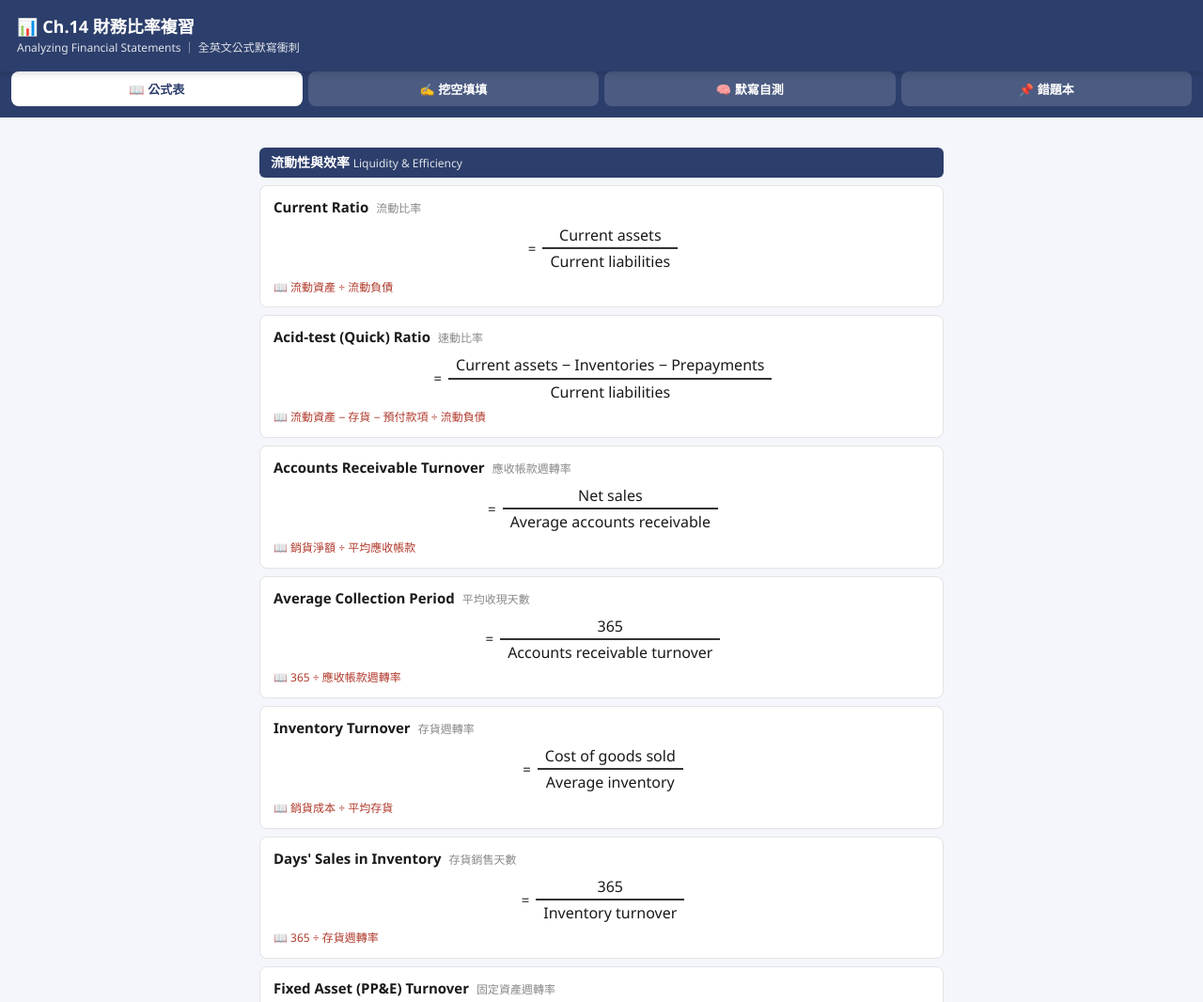
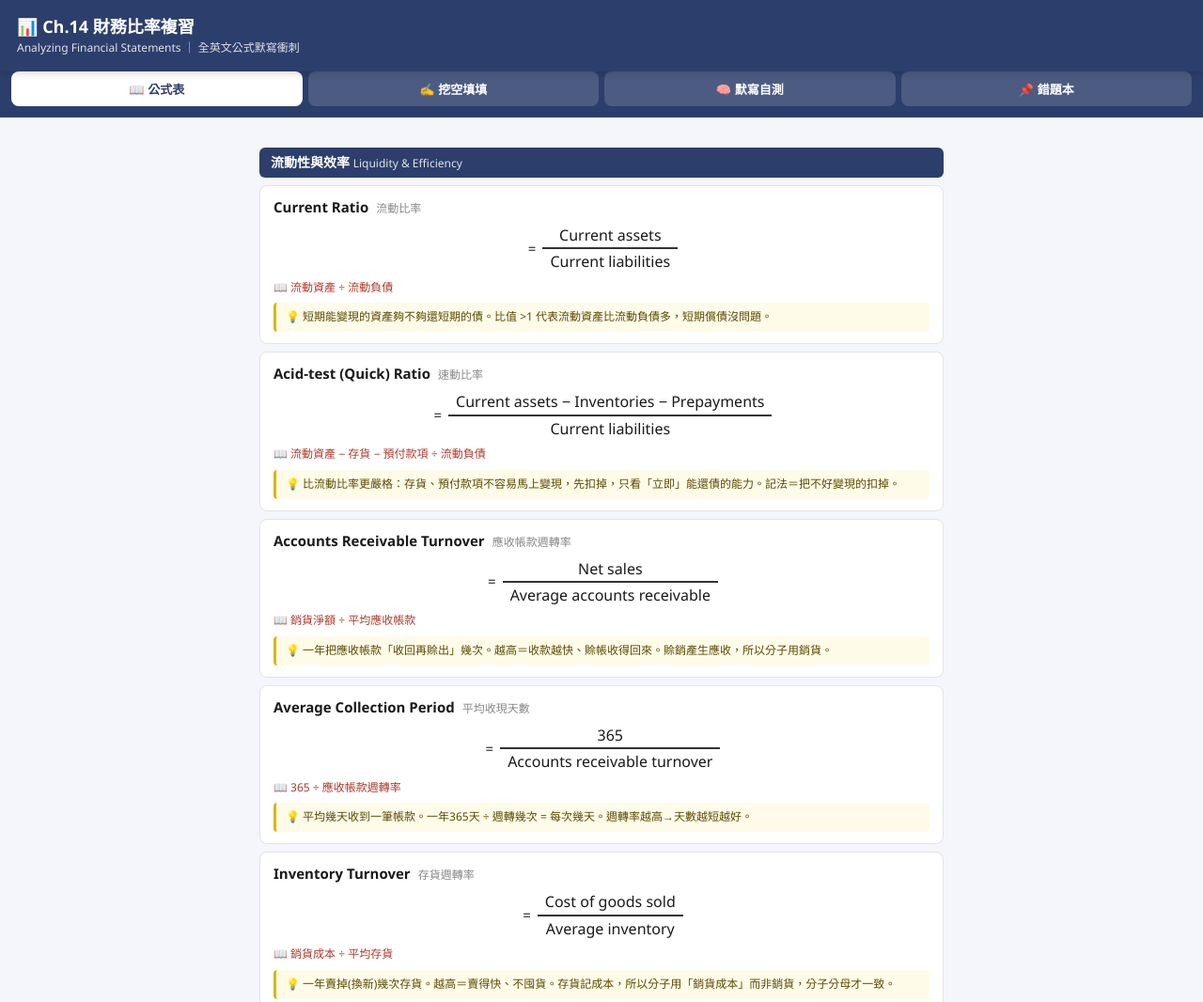
Before and after one commit to ponycatcat/ch14-review, a plain HTML site: page index.html in a window 1280 px wide. Shown: the top 1066 px of the page at 94% size. Drawn offline with Linux system fonts and the light colour scheme.

Commit message:
Add plain-language explanation to each ratio

```diff
--- a/index.html
+++ b/index.html
@@ -60,6 +60,10 @@
   .frac .bot { display: block; padding: 2px 8px 0; }
   .eq { padding: 0 5px; font-size: 15px; vertical-align: middle; }
   .zhgloss { color: var(--red); font-size: 12px; margin-top: 8px; }
+  .exp {
+    background: #fffbe9; border-left: 3px solid #e0b400; border-radius: 4px;
+    padding: 7px 10px; font-size: 12px; color: #5a4a00; margin-top: 8px;
+  }
   .dupont {
     background: #f3eef8; border: 1.5px solid var(--purple); border-radius: 8px;
     padding: 14px; margin-top: 8px; text-align: center;
@@ -166,40 +170,57 @@
 // 每個 term = {en, zh}；答案以英文為準
 const DATA = [
   {cat:"流動性與效率", en:"Current Ratio", zh:"流動比率",
-    num:{en:"Current assets", zh:"流動資產"}, den:{en:"Current liabilities", zh:"流動負債"}},
+    num:{en:"Current assets", zh:"流動資產"}, den:{en:"Current liabilities", zh:"流動負債"},
+    exp:"短期能變現的資產夠不夠還短期的債。比值 >1 代表流動資產比流動負債多，短期償債沒問題。"},
   {cat:"流動性與效率", en:"Acid-test (Quick) Ratio", zh:"速動比率",
-    num:{en:"Current assets − Inventories − Prepayments", zh:"流動資產 − 存貨 − 預付款項"}, den:{en:"Current liabilities", zh:"流動負債"}},
+    num:{en:"Current assets − Inventories − Prepayments", zh:"流動資產 − 存貨 − 預付款項"}, den:{en:"Current liabilities", zh:"流動負債"},
+    exp:"比流動比率更嚴格：存貨、預付款項不容易馬上變現，先扣掉，只看「立即」能還債的能力。記法＝把不好變現的扣掉。"},
   {cat:"流動性與效率", en:"Accounts Receivable Turnover", zh:"應收帳款週轉率",
-    num:{en:"Net sales", zh:"銷貨淨額"}, den:{en:"Average accounts receivable", zh:"平均應收帳款"}},
+    num:{en:"Net sales", zh:"銷貨淨額"}, den:{en:"Average accounts receivable", zh:"平均應收帳款"},
+    exp:"一年把應收帳款「收回再賒出」幾次。越高＝收款越快、賒帳收得回來。賒銷產生應收，所以分子用銷貨。"},
   {cat:"流動性與效率", en:"Average Collection Period", zh:"平均收現天數",
-    num:{en:"365", zh:"365"}, den:{en:"Accounts receivable turnover", zh:"應收帳款週轉率"}},
+    num:{en:"365", zh:"365"}, den:{en:"Accounts receivable turnover", zh:"應收帳款週轉率"},
+    exp:"平均幾天收到一筆帳款。一年365天 ÷ 週轉幾次 = 每次幾天。週轉率越高→天數越短越好。"},
   {cat:"流動性與效率", en:"Inventory Turnover", zh:"存貨週轉率",
-    num:{en:"Cost of goods sold", zh:"銷貨成本"}, den:{en:"Average inventory", zh:"平均存貨"}},
+    num:{en:"Cost of goods sold", zh:"銷貨成本"}, den:{en:"Average inventory", zh:"平均存貨"},
+    exp:"一年賣掉(換新)幾次存貨。越高＝賣得快、不囤貨。存貨記成本，所以分子用「銷貨成本」而非銷貨，分子分母才一致。"},
   {cat:"流動性與效率", en:"Days' Sales in Inventory", zh:"存貨銷售天數",
-    num:{en:"365", zh:"365"}, den:{en:"Inventory turnover", zh:"存貨週轉率"}},
+    num:{en:"365", zh:"365"}, den:{en:"Inventory turnover", zh:"存貨週轉率"},
+    exp:"平均幾天賣掉一批存貨。和收現天數同理：365 ÷ 週轉次數。天數越短代表貨流得越快。"},
   {cat:"流動性與效率", en:"Fixed Asset (PP&E) Turnover", zh:"固定資產週轉率",
-    num:{en:"Net sales", zh:"銷貨淨額"}, den:{en:"Average fixed assets (PP&E)", zh:"平均固定資產"}},
+    num:{en:"Net sales", zh:"銷貨淨額"}, den:{en:"Average fixed assets (PP&E)", zh:"平均固定資產"},
+    exp:"每一元廠房設備能創造多少銷貨，看設備的使用效率。越高代表固定資產用得越有效率。"},
   {cat:"償債能力", en:"Debt Ratio", zh:"負債比率",
-    num:{en:"Total liabilities", zh:"負債總額"}, den:{en:"Total assets", zh:"資產總額"}},
+    num:{en:"Total liabilities", zh:"負債總額"}, den:{en:"Total assets", zh:"資產總額"},
+    exp:"公司的資產裡有多少是「借來的」。比值越高，財務風險越大。"},
   {cat:"償債能力", en:"Debt-to-equity Ratio", zh:"負債權益比",
-    num:{en:"Total liabilities", zh:"負債總額"}, den:{en:"Total equity", zh:"權益總額"}},
+    num:{en:"Total liabilities", zh:"負債總額"}, den:{en:"Total equity", zh:"權益總額"},
+    exp:"借的錢 vs 股東出的錢的比例。=1 代表一半借、一半自有，用來看財務槓桿大小。"},
   {cat:"償債能力", en:"Assets-to-equity Ratio", zh:"資產權益比",
-    num:{en:"Total assets", zh:"資產總額"}, den:{en:"Total equity", zh:"權益總額"}},
+    num:{en:"Total assets", zh:"資產總額"}, den:{en:"Total equity", zh:"權益總額"},
+    exp:"每一元股東權益撐起多少資產。越高＝用越多負債去擴張(槓桿越大)。和上面兩個其實在講同一件事的不同角度。"},
   {cat:"償債能力", en:"Times Interest Earned Ratio", zh:"利息保障倍數",
-    num:{en:"Income before interests and taxes (operating profit)", zh:"稅前息前淨利（營業利益）"}, den:{en:"Annual interest expenses", zh:"年度利息費用"}},
+    num:{en:"Income before interests and taxes (operating profit)", zh:"稅前息前淨利（營業利益）"}, den:{en:"Annual interest expenses", zh:"年度利息費用"},
+    exp:"賺的錢是利息費用的幾倍，看付不付得出利息。分子要「加回利息和稅」——那才是還沒拿去付息前、可用來付息的錢。倍數越高越安全。"},
   {cat:"獲利能力", en:"Profit Margin (Return on Sales)", zh:"純益率（銷售報酬率）",
-    num:{en:"Net income", zh:"淨利"}, den:{en:"Net sales", zh:"銷貨淨額"}},
+    num:{en:"Net income", zh:"淨利"}, den:{en:"Net sales", zh:"銷貨淨額"},
+    exp:"每賣出一元，最後賺到幾元淨利。看賣東西的賺錢效率(獲利力)。"},
   {cat:"獲利能力", en:"Return on Assets (ROA)", zh:"資產報酬率",
-    num:{en:"Net income", zh:"淨利"}, den:{en:"Average total assets", zh:"平均資產總額"}},
+    num:{en:"Net income", zh:"淨利"}, den:{en:"Average total assets", zh:"平均資產總額"},
+    exp:"用全部資產賺錢的能力：每一元資產能生出多少淨利。是綜合性的獲利指標。"},
   {cat:"獲利能力", en:"Asset Turnover", zh:"資產週轉率",
-    num:{en:"Net sales", zh:"銷貨淨額"}, den:{en:"Average total assets", zh:"平均資產總額"}},
+    num:{en:"Net sales", zh:"銷貨淨額"}, den:{en:"Average total assets", zh:"平均資產總額"},
+    exp:"每一元資產能創造多少銷貨——看資產的「使用效率」(注意：是創造營收，不是賺淨利)。"},
   {cat:"獲利能力", en:"Return on Equity (ROE)", zh:"權益報酬率",
-    num:{en:"Net income − Preference dividends", zh:"淨利 − 特別股股利"}, den:{en:"Average total equity", zh:"平均權益總額"}},
+    num:{en:"Net income − Preference dividends", zh:"淨利 − 特別股股利"}, den:{en:"Average total equity", zh:"平均權益總額"},
+    exp:"普通股股東每投入一元，賺回多少。扣掉特別股股利，是因為那部分不屬於普通股股東。最終看股東的投資報酬。"},
   {cat:"獲利能力", en:"Earnings per Share (EPS)", zh:"每股盈餘",
-    num:{en:"Net income − Preference dividends", zh:"淨利 − 特別股股利"}, den:{en:"Weighted-average common shares outstanding", zh:"加權平均流通在外普通股數"}},
+    num:{en:"Net income − Preference dividends", zh:"淨利 − 特別股股利"}, den:{en:"Weighted-average common shares outstanding", zh:"加權平均流通在外普通股數"},
+    exp:"每一股普通股賺多少錢。一樣扣特別股股利；分母用「加權平均」是因為流通股數年中可能變動。"},
   {cat:"獲利能力", en:"Price-Earnings (PE) Ratio", zh:"本益比",
     num:{en:"Market value of shares", zh:"股票市值"}, den:{en:"Net income", zh:"淨利"},
-    alt:{numEn:"Price per share", numZh:"每股市價", denEn:"Earnings per share", denZh:"每股盈餘"}},
+    alt:{numEn:"Price per share", numZh:"每股市價", denEn:"Earnings per share", denZh:"每股盈餘"},
+    exp:"股價是每股盈餘的幾倍——市場願意為「賺1元」付多少錢。越高代表市場對未來成長越樂觀。"},
 ];
 
 // 用英文比率名當唯一 id；index 查詢
@@ -253,6 +274,7 @@ function fracHTML(top, bot){
         <div class="head"><b>${d.en}</b><span>${d.zh}</span></div>
         <div class="qformula" style="margin:6px 0;"><span class="eq">=</span>${f}</div>
         <div class="zhgloss">📖 ${zh}</div>
+        ${d.exp ? `<div class="exp">💡 ${d.exp}</div>` : ""}
       </div>`;
     });
   });
@@ -262,6 +284,7 @@ function fracHTML(top, bot){
       <span class="eq">×</span>${fracHTML("Net sales","Avg. total assets")}
       <span class="eq">×</span>${fracHTML("Avg. total assets","Avg. total equity")}
       <div class="zhgloss" style="margin-top:10px;">📖 權益報酬率 ＝ 純益率 × 資產週轉率 × 資產權益比</div>
+      <div class="exp" style="text-align:left;">💡 把 ROE 拆成三塊找出高低原因：<b>會不會賺</b>(獲利力) × <b>會不會用資產</b>(效率) × <b>敢不敢借錢</b>(槓桿)。中間 Net sales、Avg. total assets 一約分就還原回 ROE。</div>
     </div>`;
   html += `<div class="hint"><b>📌 老師 Hint：</b>默寫考<b>全英文</b>。「公式背好，題目就會寫了」，考試會給數字直接代入。
     凡是 <b>Average</b>（平均）項目＝ <b>(beginning + ending) ÷ 2</b>（期初＋期末）÷2。
@@ -377,6 +400,7 @@ function showRecall(){
       <div class="label">正解（English）</div>
       <div class="qformula" style="margin:6px 0;">${ans}</div>
       <div class="zhgloss" style="text-align:center;">📖 ${zh}</div>
+      ${d.exp ? `<div class="exp">💡 ${d.exp}</div>` : ""}
     </div>
     <div id="rGrade" style="display:none;margin-top:14px;">
       <p style="font-size:13px;margin-bottom:8px;">我寫的對嗎？</p>
@@ -425,6 +449,7 @@ function buildWrong(){
       <div class="head"><b>${d.en}</b><span>${d.zh}</span></div>
       <div class="qformula" style="margin:6px 0;"><span class="eq">=</span>${f}</div>
       <div class="zhgloss">📖 ${zh}</div>
+      ${d.exp ? `<div class="exp">💡 ${d.exp}</div>` : ""}
       <button class="btn green" style="padding:7px 14px;margin-top:10px;" onclick="markMastered('${d.en.replace(/'/g,"\\'")}')">✓ 已熟，移除</button>
     </div>`;
   });
```
